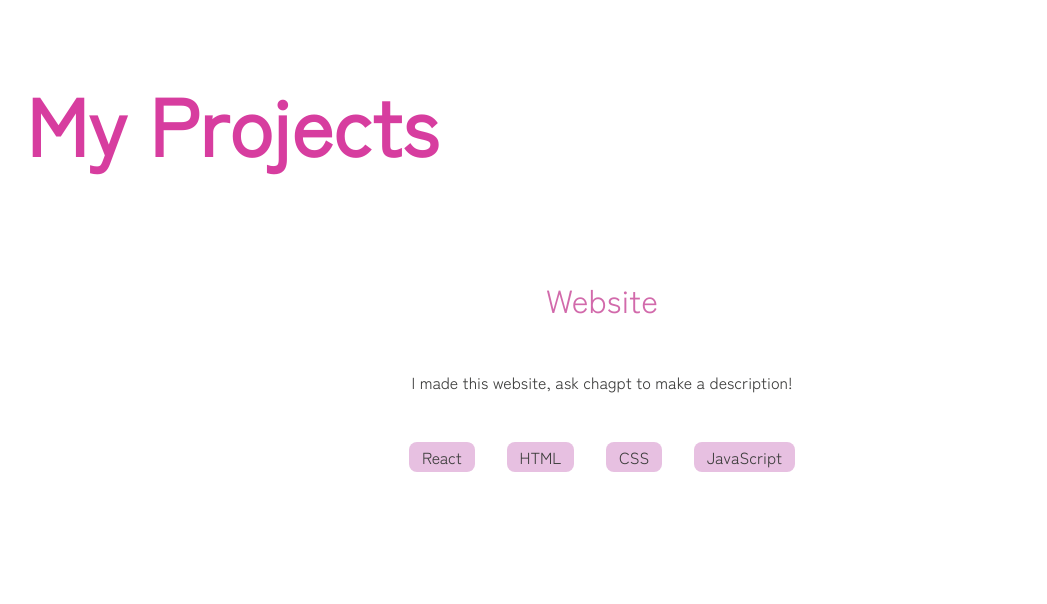
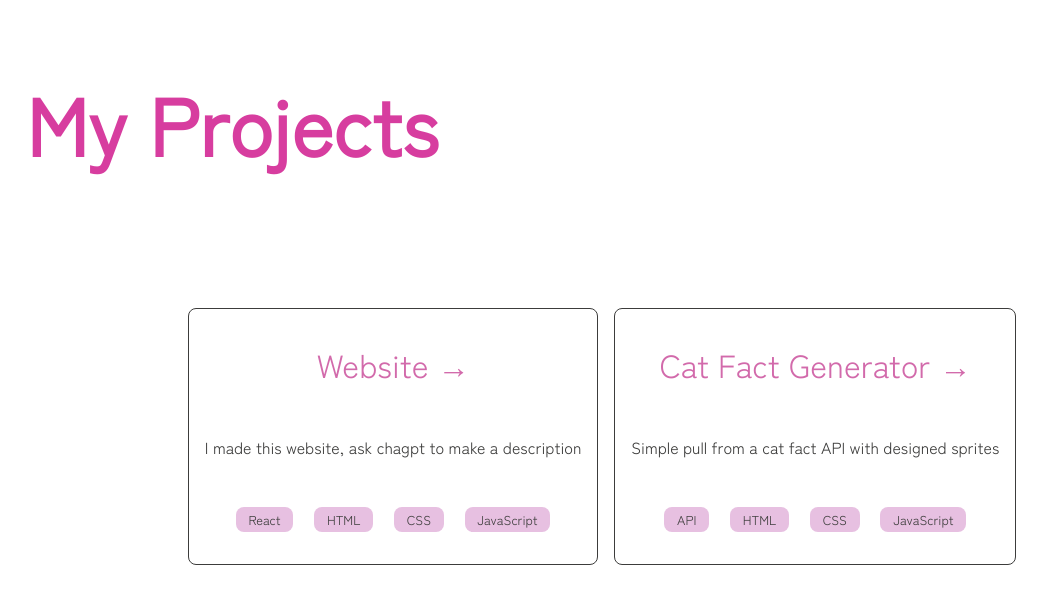
Before and after one commit to sanaht77/my-website, a React (Vite) app: page /projects in a window 1280 px wide. Shown: the top 604 px of the page, without its empty margins (38-1085 px from the left). Built offline with nearby package versions, Linux system fonts and the light colour scheme.

Commit message:
added links to about page and updates projects card

```diff
--- a/src/pages/about.jsx
+++ b/src/pages/about.jsx
@@ -21,8 +21,8 @@ export default function About() {
         </p>
         <div className="aboutLinks body">
           <p>Get in touch:</p>
-           <a href="https://www.google.com" target="_blank" rel="noopener noreferrer"> Linkedin</a>
-           <a href="https://www.google.com" target="_blank" rel="noopener noreferrer"> Github</a>
+           <a href="https://www.linkedin.com/in/sanah-tatla-472b1a222/" target="_blank" rel="noopener noreferrer"> Linkedin</a>
+           <a href="https://github.com/sanaht77" target="_blank" rel="noopener noreferrer"> Github</a>
            <a href="https://www.google.com" target="_blank" rel="noopener noreferrer"> Email</a>
          </div>
 
--- a/src/pages/projects.jsx
+++ b/src/pages/projects.jsx
@@ -3,13 +3,15 @@ import "./projectsStyles.css";
 
 export default function Projects() {
   return (
-    <div>
+    <div className="projectsPage">
       <h1 className="projectsTitle header">My Projects</h1>
 
-      <div className="card">
+      <div className="projects">
 
-        <p className="cardTitle subheader">Website</p>
-        <p className="cardDesc body">I made this website, ask chagpt to make a description!</p>
+      <div className="card body">
+
+        <p className="cardTitle subheader">Website &#8594;</p>
+        <p className="cardDesc body">I made this website, ask chagpt to make a description</p>
         <div className="tagCont">
           <span className="tag body">React</span>
           <span className="tag body">HTML</span>
@@ -19,6 +21,21 @@ export default function Projects() {
 
       </div>
 
+      <div className="card body">
+
+        <p className="cardTitle subheader">Cat Fact Generator &#8594;</p>
+        <p className="cardDesc body">Simple pull from a cat fact API with designed sprites</p>
+        <div className="tagCont">
+          <span className="tag body">API</span>
+          <span className="tag body">HTML</span>
+          <span className="tag body">CSS</span>
+          <span className="tag body">JavaScript</span>
+        </div>
+
+      </div>
+
+      </div>
+
     </div>
 
   );
--- a/src/pages/projectsStyles.css
+++ b/src/pages/projectsStyles.css
@@ -5,9 +5,21 @@
 
 }
 
+.projects {
+    display: flex;
+    flex-direction: row;
+    align-items: center;
+    justify-content: center;
+    gap: 1rem;
+    padding-top: 4rem;
+}
+
 .card {
-    border-color: black;
-    border-width: 0.3rem;
+
+    border-style: solid;
+    border-width: 0.1rem;
+    border-radius: 0.5rem;
+
 
 }
 
@@ -32,7 +44,7 @@
     padding: 2rem;
     text-align: center;
     display: flex;
-    gap: 2rem;
+    gap: 1.3rem;
     align-items: center;
     justify-content: center;
 
@@ -44,5 +56,6 @@
     background-color: rgb(231, 192, 225);
     padding: 0.2rem 0.8rem;
     text-align: center;
+    font-size: 0.8rem;
 
 }
```
